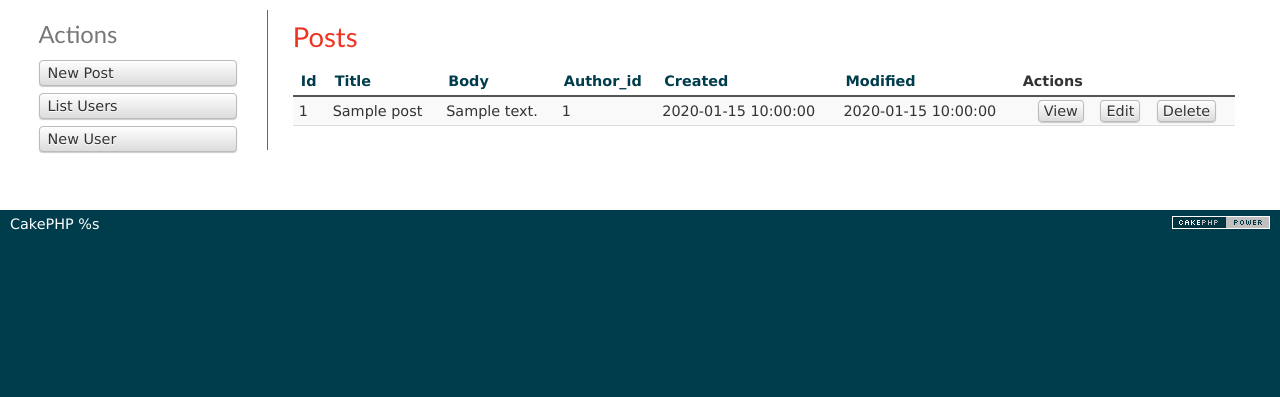
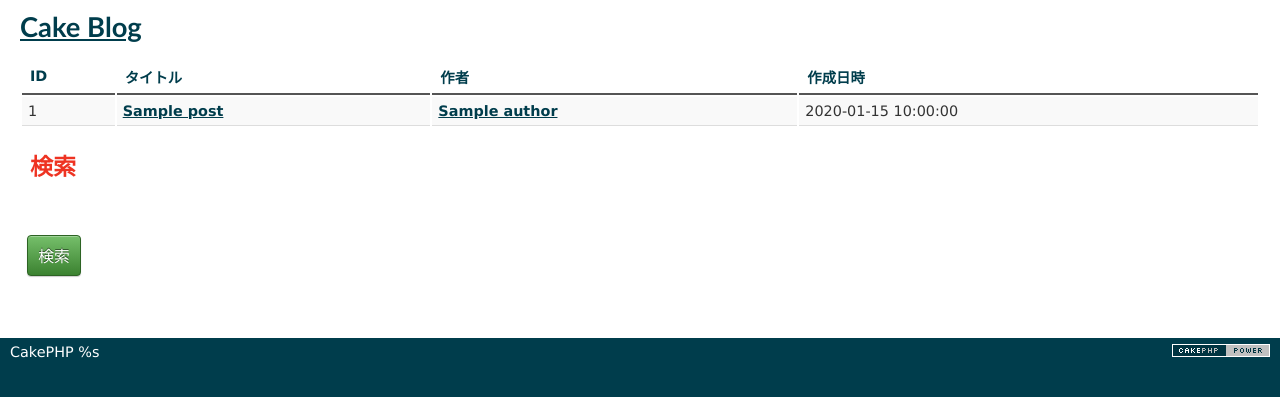
Before and after one commit to test20140509/repository003, a CakePHP app: the page made by php_project001/app/View/Posts/index.ctp in a window 1280 px wide. Shown: the part 47-444 px from the top of the page. Run offline with PHP 8.4 and a stand-in for CakePHP, Linux system fonts and the light colour scheme; the template is opened without the code that fills it: most values are stand-ins (such as "Sample title", 1, 10 or a date in 2020); some libraries are stand-ins or nearby versions.

Commit message:
ビュー調整

```diff
--- a/php_project001/app/View/Posts/index.ctp
+++ b/php_project001/app/View/Posts/index.ctp
@@ -1,50 +1,32 @@
-<div class="posts index">
-	<h2><?php echo __('Posts'); ?></h2>
-	<table cellpadding="0" cellspacing="0">
+<div class="row-fluid">
+	<div class="span9">
+		<h2><?php echo $this->Html->link('Cake Blog', array('action' => 'index')); ?></h2>
+		<p><?php echo $this->Paginator->counter(array('format' => __('total: {:count}, page: {:page}/{:pages}')));?></p>
+		<table class="table">
 			<tr>
-			<th><?php echo $this->Paginator->sort('id'); ?></th>
-			<th><?php echo $this->Paginator->sort('title'); ?></th>
-			<th><?php echo $this->Paginator->sort('body'); ?></th>
-			<th><?php echo $this->Paginator->sort('author_id'); ?></th>
-			<th><?php echo $this->Paginator->sort('created'); ?></th>
-			<th><?php echo $this->Paginator->sort('modified'); ?></th>
-			<th class="actions"><?php echo __('Actions'); ?></th>
+				<th><?php echo $this->Paginator->sort('id', 'ID');?></th>
+				<th><?php echo $this->Paginator->sort('title', 'タイトル');?></th>
+				<th><?php echo $this->Paginator->sort('author_id', '作者');?></th>
+				<th><?php echo $this->Paginator->sort('created', '作成日時');?></th>
 			</tr>
 			<?php foreach ($posts as $post): ?>
 			<tr>
-		<td><?php echo h($post['Post']['id']); ?>&nbsp;</td>
-		<td><?php echo h($post['Post']['title']); ?>&nbsp;</td>
-		<td><?php echo h($post['Post']['body']); ?>&nbsp;</td>
-		<td><?php echo h($post['Post']['author_id']); ?>&nbsp;</td>
-		<td><?php echo h($post['Post']['created']); ?>&nbsp;</td>
-		<td><?php echo h($post['Post']['modified']); ?>&nbsp;</td>
-		<td class="actions">
-			<?php echo $this->Html->link(__('View'), array('action' => 'view', $post['Post']['id'])); ?>
-			<?php echo $this->Html->link(__('Edit'), array('action' => 'edit', $post['Post']['id'])); ?>
-			<?php echo $this->Form->postLink(__('Delete'), array('action' => 'delete', $post['Post']['id']), array(), __('Are you sure you want to delete # %s?', $post['Post']['id'])); ?>
-		</td>
+				<td><?php echo h($post['Post']['id']); ?></td>
+				<td><?php echo $this->Html->link($post['Post']['title'], array('action' => 'view', $post['Post']['id'])); ?></td>
+				<td><?php echo $this->Html->link($post['Author']['name'], array('controller' => 'authors', 'action' => 'view', $post['Author']['id'])); ?></td>
+				<td><?php echo h($post['Post']['created']); ?></td>
 			</tr>
 			<?php endforeach; ?>
 		</table>
-	<p>
-	<?php
-	echo $this->Paginator->counter(array(
-	'format' => __('Page {:page} of {:pages}, showing {:current} records out of {:count} total, starting on record {:start}, ending on {:end}')
-	));
-	?>	</p>
-	<div class="paging">
-	<?php
-		echo $this->Paginator->prev('< ' . __('previous'), array(), null, array('class' => 'prev disabled'));
-		echo $this->Paginator->numbers(array('separator' => ''));
-		echo $this->Paginator->next(__('next') . ' >', array(), null, array('class' => 'next disabled'));
-	?>
+		<?php echo $this->Paginator->pagination(); ?>
+	</div>
+	<div class="span3">
+		<div class="well" style="margin-top: 20px;">
+		<?php echo $this->Form->create('Post', array('action'=>'index')); ?>
+			<fieldset>
+				<legend>検索</legend>
+			</fieldset>
+		<?php echo $this->Form->end('検索'); ?>
 		</div>
 	</div>
-<div class="actions">
-	<h3><?php echo __('Actions'); ?></h3>
-	<ul>
-		<li><?php echo $this->Html->link(__('New Post'), array('action' => 'add')); ?></li>
-		<li><?php echo $this->Html->link(__('List Users'), array('controller' => 'users', 'action' => 'index')); ?> </li>
-		<li><?php echo $this->Html->link(__('New User'), array('controller' => 'users', 'action' => 'add')); ?> </li>
-	</ul>
 </div>
```
Lines whose indentation alone changed are shown as unchanged.
